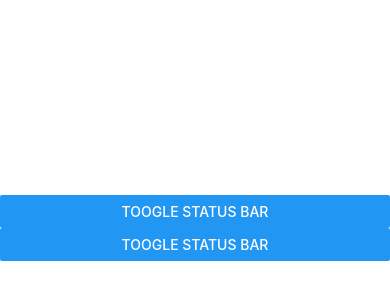
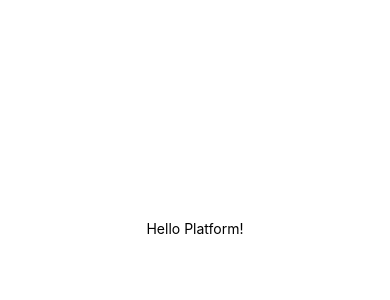
Before and after one commit to Abhi3613/MyApp, a React Native app: screen / in a window 390 px wide. Shown: the part 194-494 px from the top of the page. Built offline with nearby package versions, Linux system fonts and the light colour scheme.

Commit message:
Platform Checking In Native

```diff
--- a/App.js
+++ b/App.js
@@ -1,21 +1,22 @@
-// --- Topic - Pressable in Native
-//  Pressable is a component In Native That Detect Interation Of Touch and Then Go to Conformation of Your UI Elements.
-//  Touch like (Press long, Press In, Press Out, and Normal Tab We can Use 4 Types Press)
+// --- Topic - Platform
+// What is Platform  -> Platform Using For Detect Which OS(App Running) on Your PC (Android or iOS).
+
 
 import React from "react";
-import { View, StatusBar, StyleSheet, Button } from "react-native";
+import { View, StyleSheet, Button, Platform, Text } from "react-native";
 
 const App = () => {
+  const textColor = Platform.select({ // Here Checking PlatFrom.select
+    android: "green",
+    ios: "blue",
+    size: 100,
+  });
+
   return (
     <View style={styles.container}>
-      <StatusBar backgroundColor="orange"
-      barStyle="light-content"
-      hidden = {false}
-      />
-
-      <Button title = 'Toogle Status Bar' onPress={() => setInstanceHandle(!Hide)} />
-
-      <Button title = 'Toogle Status Bar' onPress={() => setBarStyle("dark-content")}/>
+      <Text style={{ color: textColor}}>
+        Hello Platform!
+      </Text>
     </View>
   );
 };
@@ -24,6 +25,7 @@ const styles = StyleSheet.create({
   container: {
     flex: 1,
     justifyContent: "center",
+    alignItems: "center",
   },
 });
 
```
